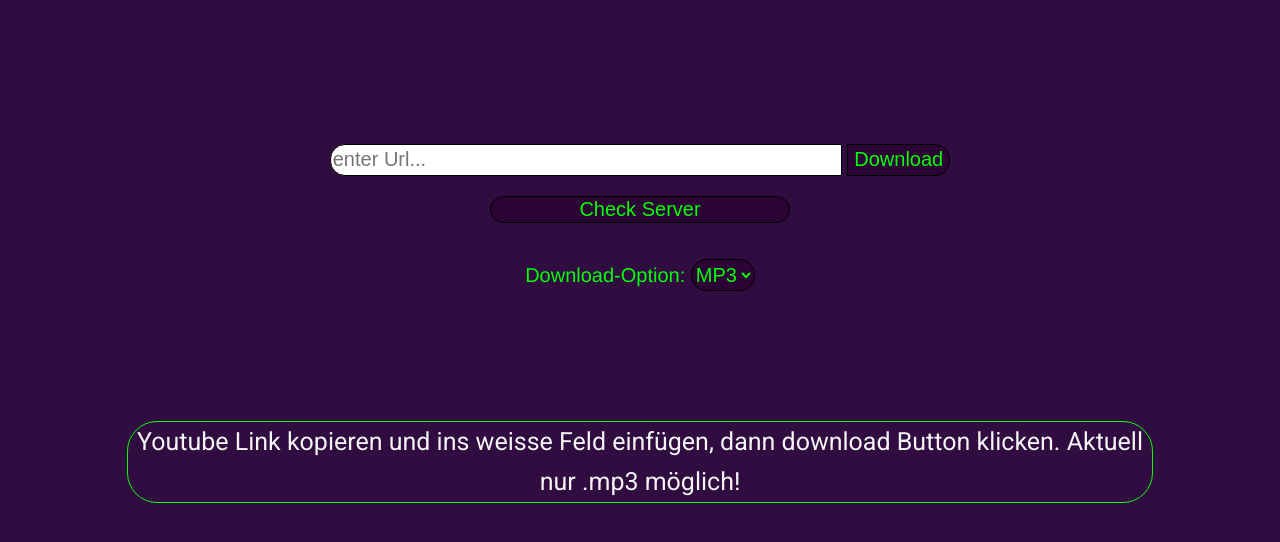
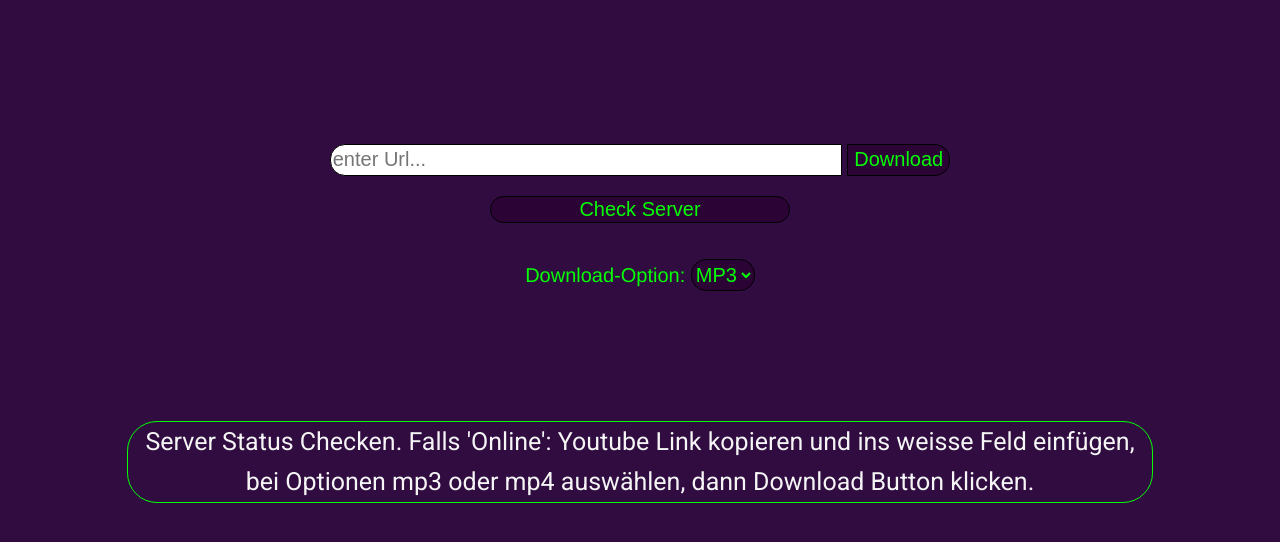
Before and after one commit to jakobev/ytdl, a website: page index.html in a window 1280 px wide. Shown: the part 180-722 px from the top of the page. Drawn offline with nearby package versions, Linux system fonts and the light colour scheme.

Commit message:
Update index.html

```diff
--- a/index.html
+++ b/index.html
@@ -74,7 +74,7 @@
       <option value="mp4">MP4</option>
     </select>
     </div>
-          <h3 class="hint"><span>Youtube Link kopieren und ins weisse Feld einfügen, dann download Button klicken. Aktuell nur .mp3 möglich!</span></h3>
+          <h3 class="hint"><span>Server Status Checken. Falls 'Online': Youtube Link kopieren und ins weisse Feld einfügen, bei Optionen mp3 oder mp4 auswählen, dann Download Button klicken.</span></h3>
 
     <div class="bottom-content">
       <button id="res" class="res" type="button" onclick="resetInput();">Reset Input</button>
```
